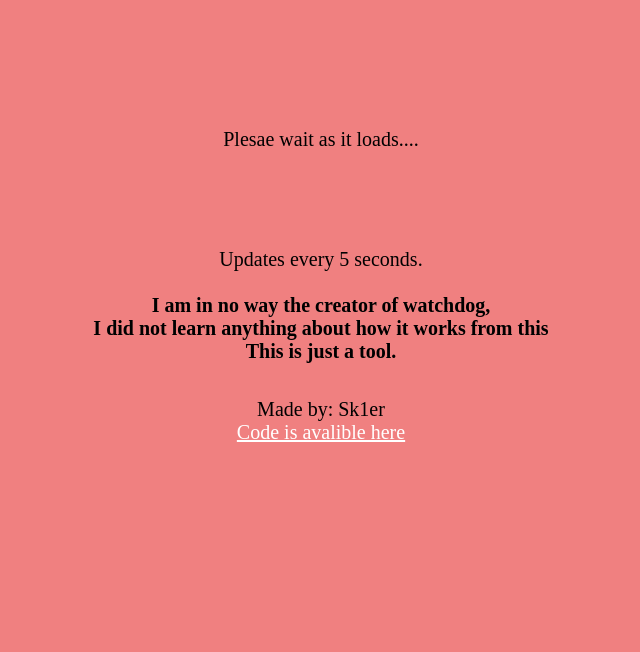
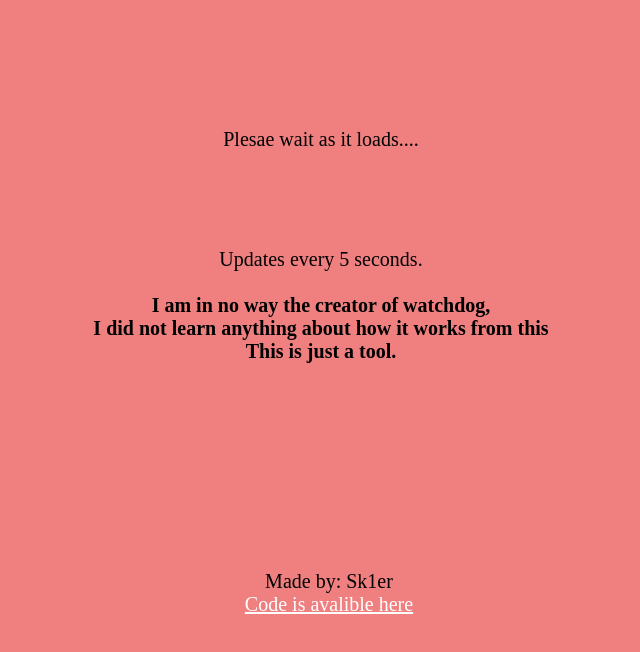
Before and after one commit to jbmagination/LiveWatchdogCount, a plain HTML site: page index.html in a window 1280 px wide. Shown: the whole page, without its empty margins (319-959 px from the left). Drawn offline with nearby package versions, Linux system fonts and the light colour scheme; no server answers.

Commit message:
Update index.html

```diff
--- a/index.html
+++ b/index.html
@@ -23,7 +23,7 @@
 </div>
 </body>
 <footer>
-    <div class="bottom">
+    <div class="footer">
         <p class="bold">
             Made by: Sk1er<br>
             <a href="https://github.com/Sk1er/LiveWatchdogCount" target="_blank">Code is avalible here</a>
```
